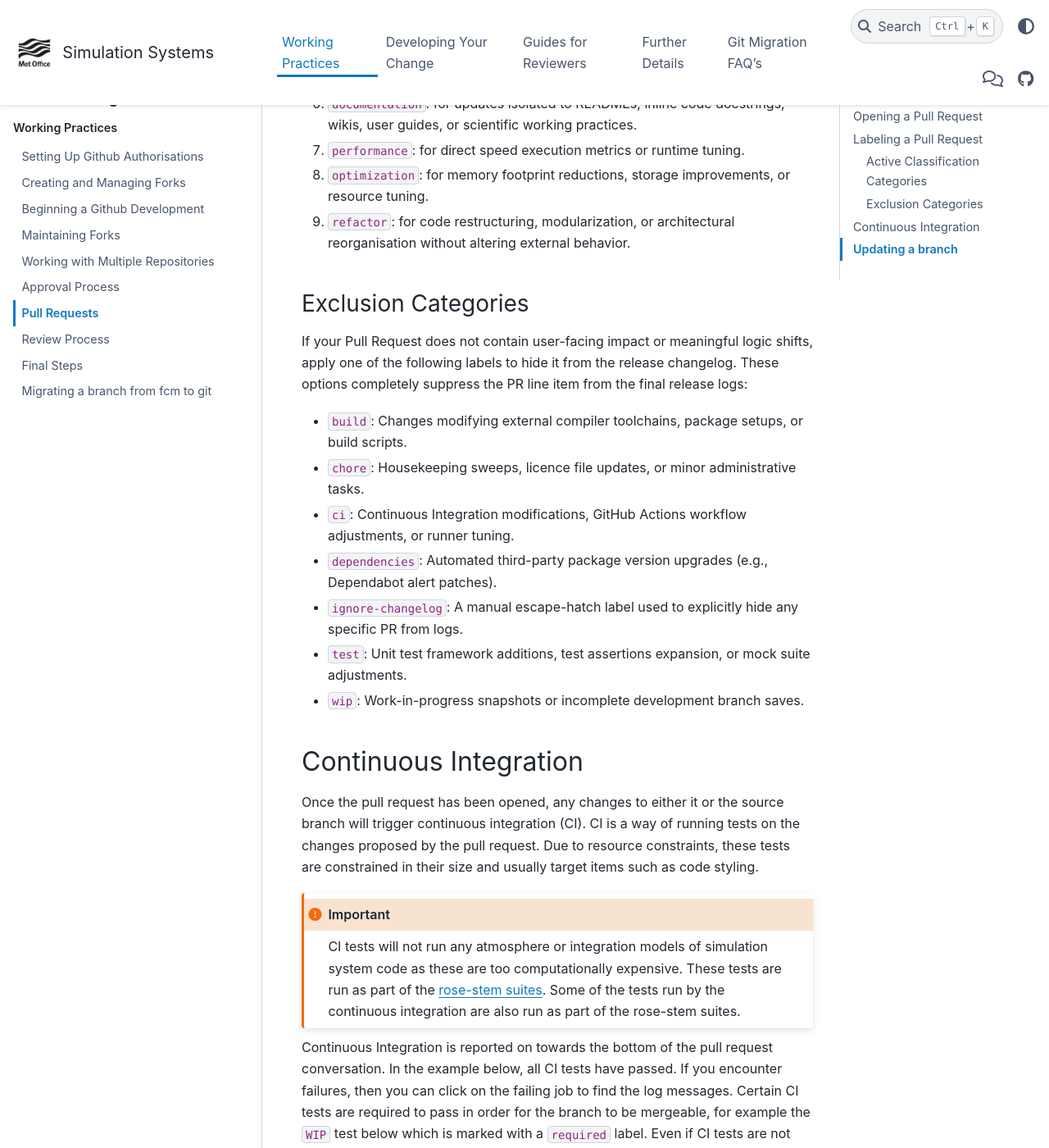
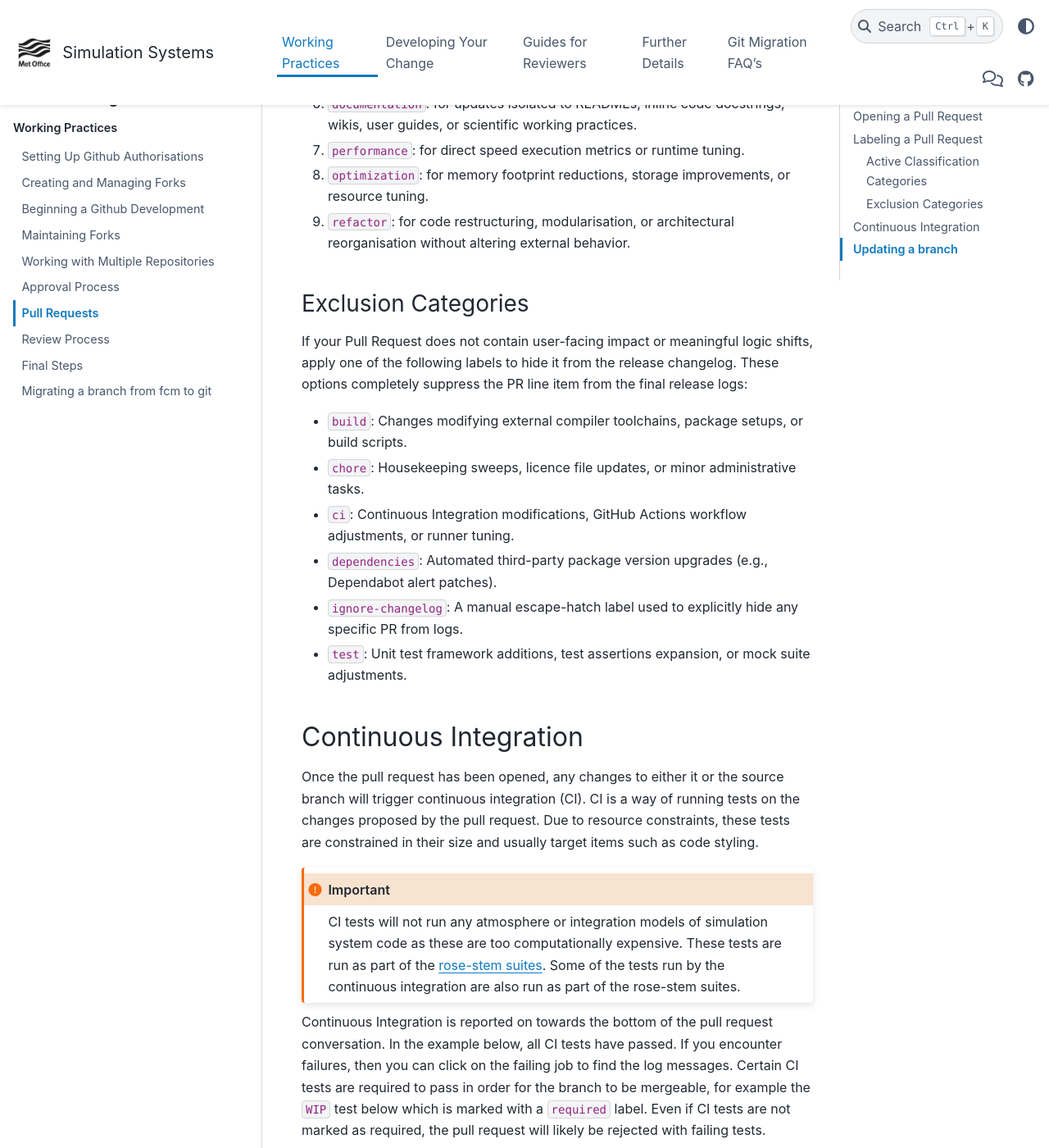
Before and after one commit to MetOffice/simulation-systems, a Sphinx documentation site: the page built from source/WorkingPractices/pull_requests.rst, in a window 1280 px wide and 1400 px high, scrolled down 3480 px. Shown: the whole window at 82% size. Built offline with Sphinx 7.4.7 and the PyData theme 0.15.4, drawn with Linux system fonts in a browser that asks for light colours.

Commit message:
Remove wip

```diff
--- a/source/WorkingPractices/pull_requests.rst
+++ b/source/WorkingPractices/pull_requests.rst
@@ -164,7 +164,7 @@ appropriate, from the matrix below:
 7. ``performance``: for direct speed execution metrics or runtime tuning.
 8. ``optimization``: for memory footprint reductions, storage improvements,
    or resource tuning.
-9. ``refactor``: for code restructuring, modularization, or architectural
+9. ``refactor``: for code restructuring, modularisation, or architectural
    reorganisation without altering external behavior.
 
 Exclusion Categories
@@ -180,7 +180,7 @@ These options completely suppress the PR line item from the final release logs:
 * ``dependencies``: Automated third-party package version upgrades (e.g., Dependabot alert patches).
 * ``ignore-changelog``: A manual escape-hatch label used to explicitly hide any specific PR from logs.
 * ``test``: Unit test framework additions, test assertions expansion, or mock suite adjustments.
-* ``wip``: Work-in-progress snapshots or incomplete development branch saves.
+
 
 .. _CI:
 
```
